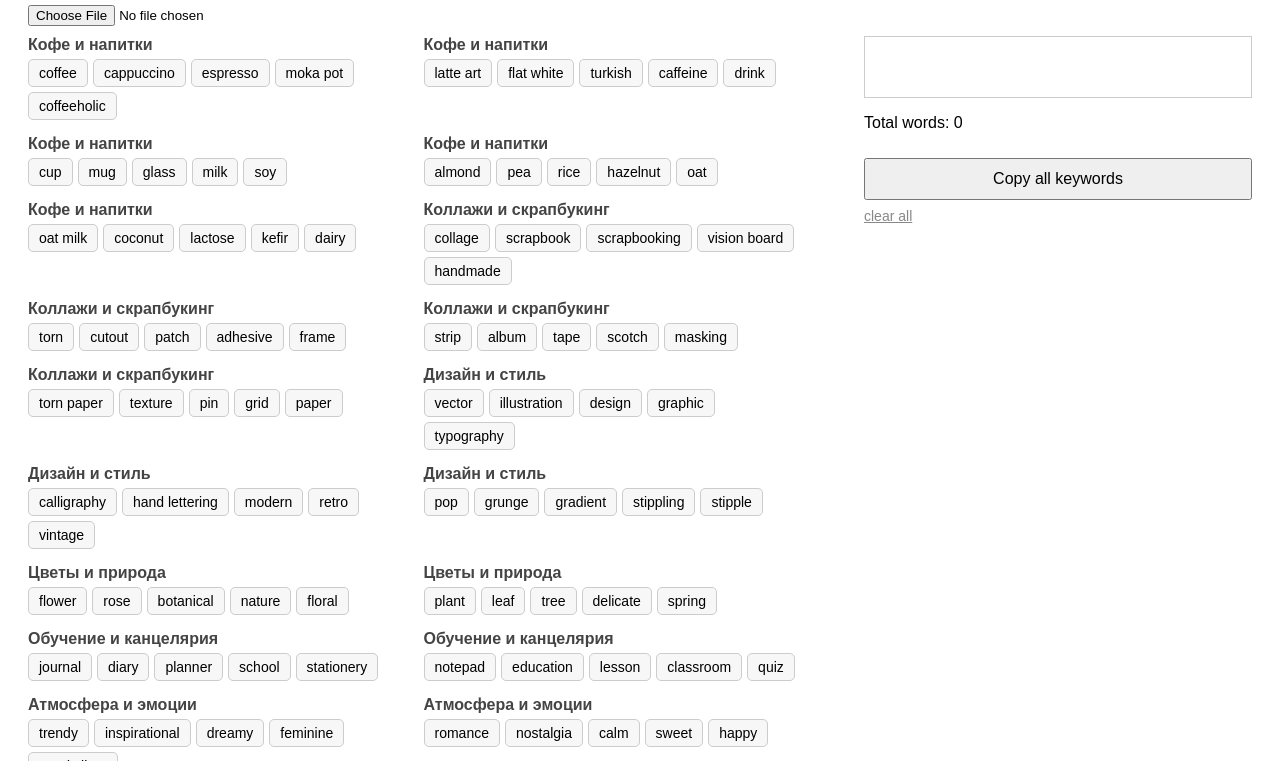
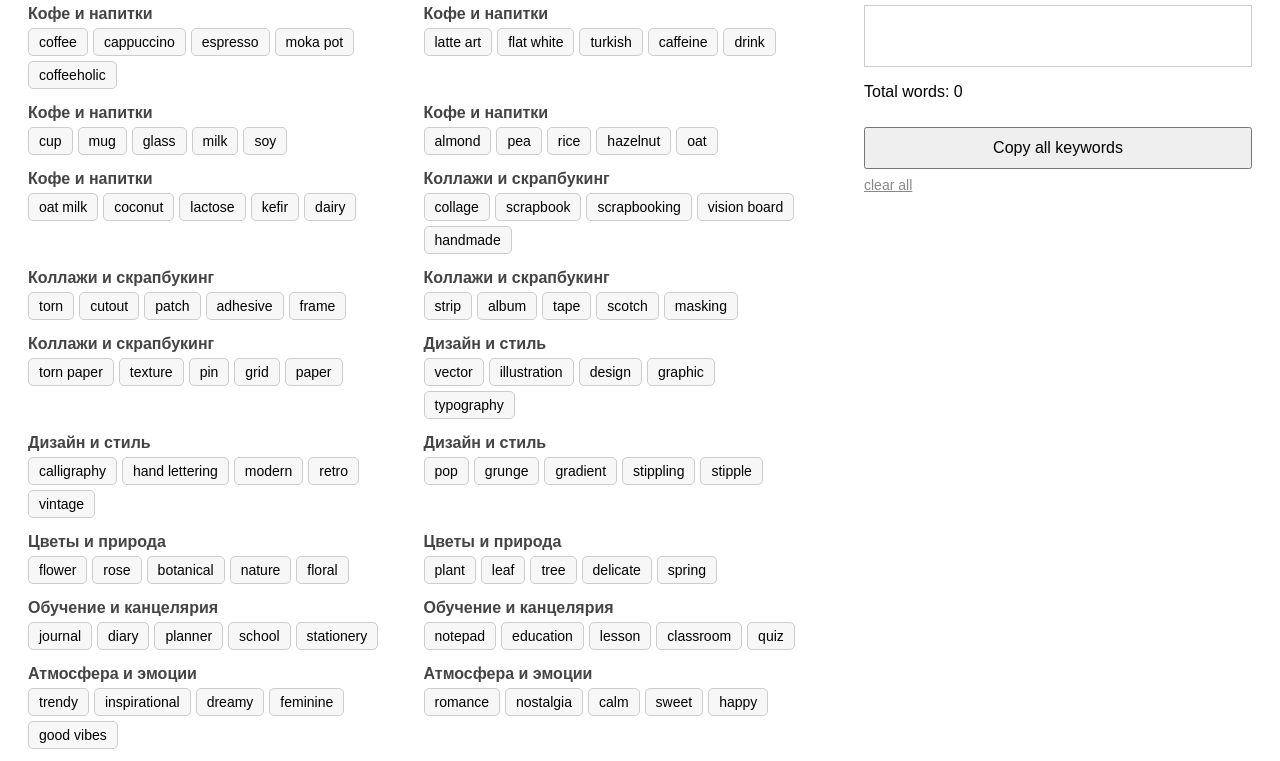
Before and after one commit to abc17/keyword-helper, a website: page public/index.html in a window 1280 px wide. Shown: the part 91-852 px from the top of the page. Drawn offline with Linux system fonts and the light colour scheme.

Commit message:
hide upload base button

```diff
--- a/public/index.html
+++ b/public/index.html
@@ -28,7 +28,7 @@
 <body>
     <h2>Keyword Helper</h2>
 
-    <input type="file" id="fileInput" accept=".csv" />
+<!--    <input type="file" id="fileInput" accept=".csv" /> -->
     <div class="container">
         <div class="left-panel" id="wordList"></div>
         <div class="right-panel">
```
